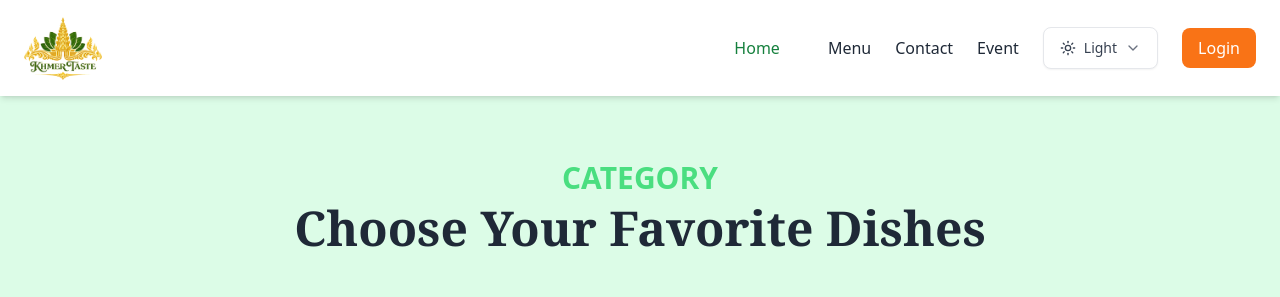
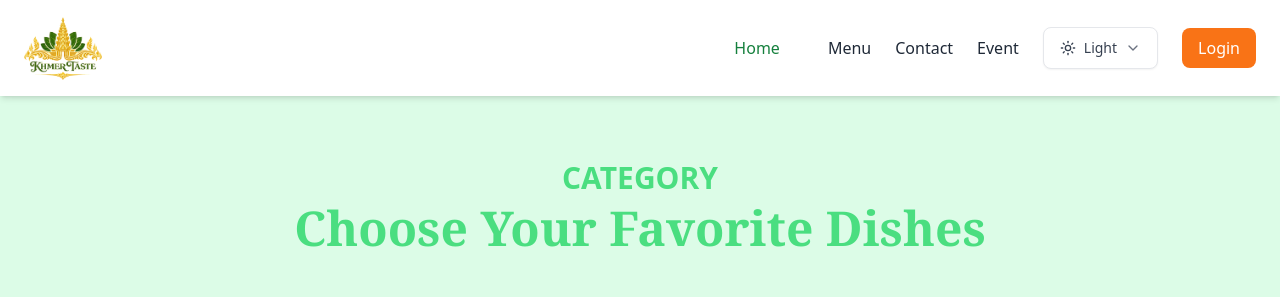
Before and after one commit to kunpheaktralim-cloud/Web-Design-, a website: page Menu.html in a window 1280 px wide. Shown: the top 297 px of the page. Drawn offline with nearby package versions, Linux system fonts and the light colour scheme; grey boxes are pictures that could not be loaded.

Commit message:
menu update

```diff
--- a/Menu.html
+++ b/Menu.html
@@ -175,7 +175,7 @@
       <div class="max-w-6xl mx-auto flex flex-col justify-center items-center">
         <!-- Title -->
         <p class="pb-2 text-lg lg:text-3xl text-green-400 font-semibold">CATEGORY</p>
-        <h2 class="text-3xl lg:text-5xl text-center font-serif font-semibold mb-12 dark:text-green-400">
+        <h2 class="text-3xl lg:text-5xl text-green-400 font-serif font-semibold mb-12">
           Choose Your Favorite Dishes
         </h2>
 
```
